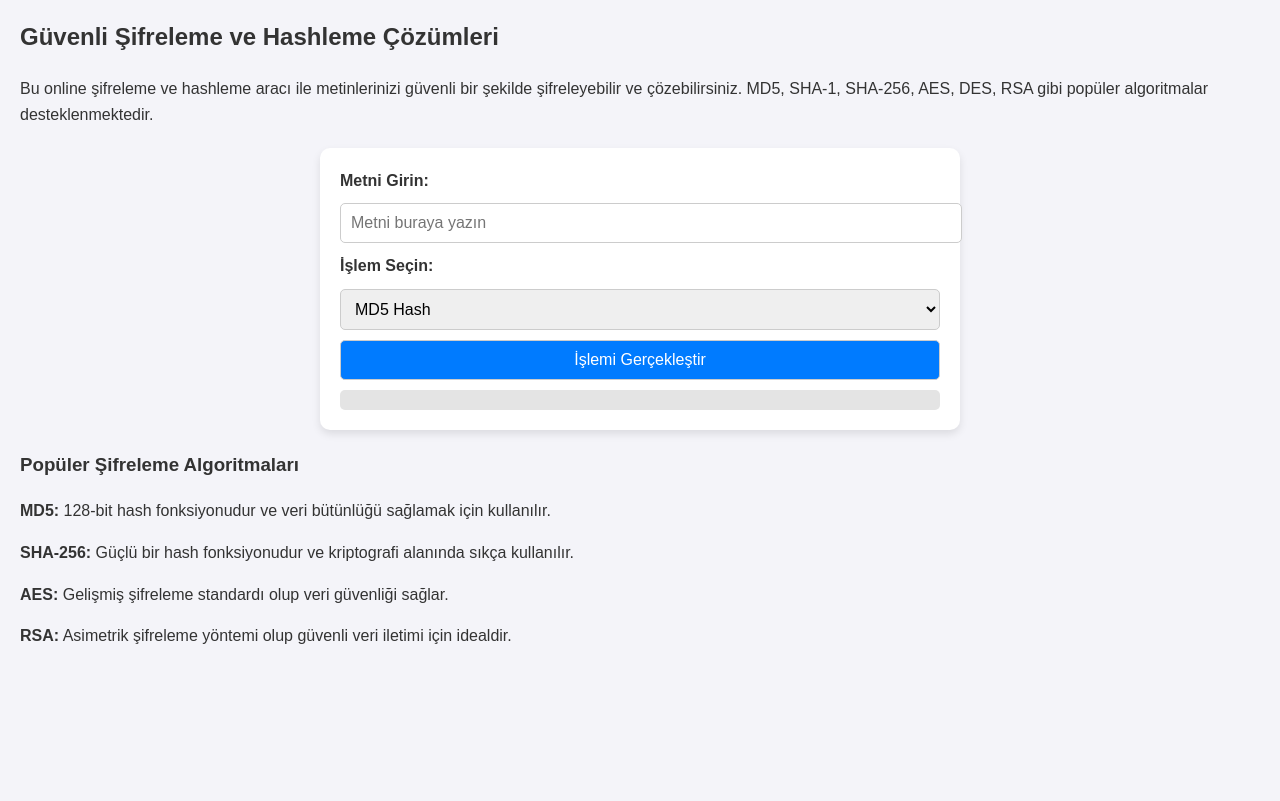
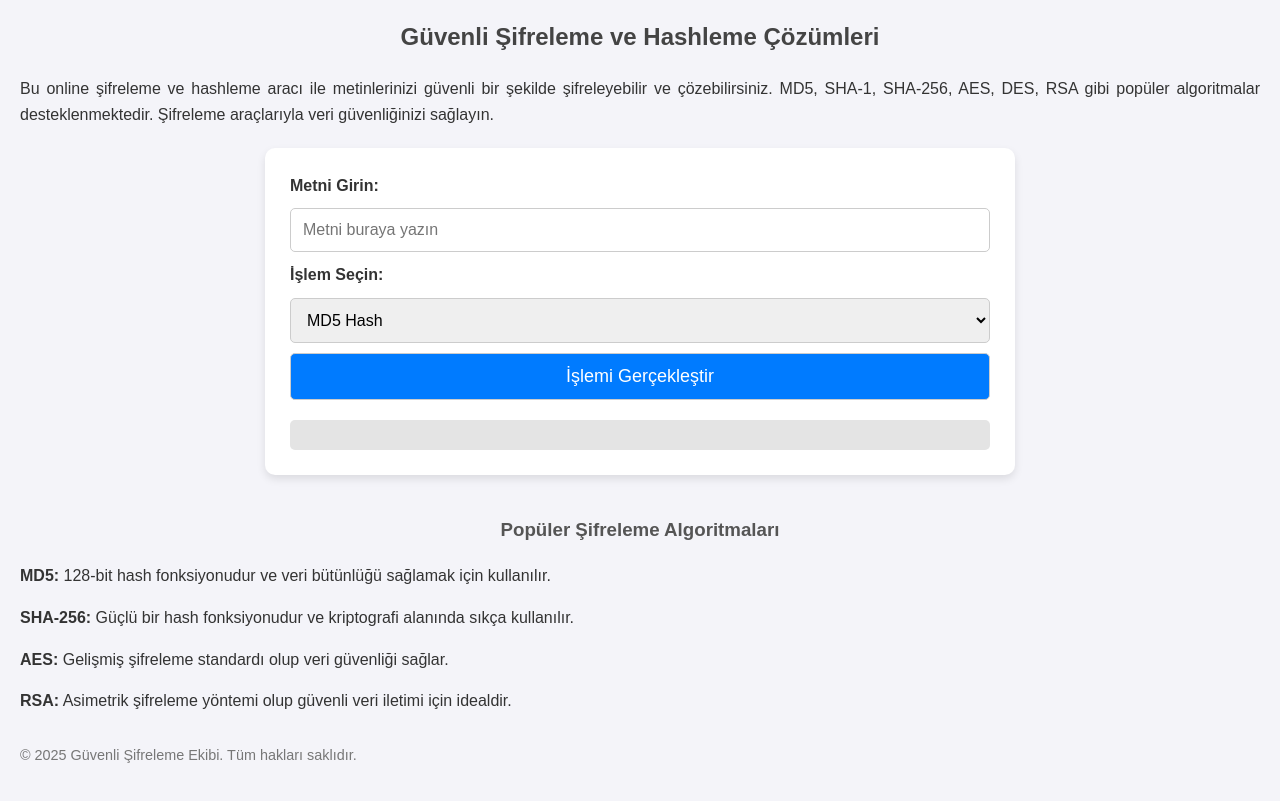
Before and after one commit to sh1mohannad/hash, a plain HTML site: page index.html in a window 1280 px wide. Shown: the part 96-897 px from the top of the page. Before the commit the page ends 800 px from the top, so only its background shows below. Drawn offline with nearby package versions, Linux system fonts and the light colour scheme.

Commit message:
Update index.html

```diff
--- a/index.html
+++ b/index.html
@@ -4,69 +4,94 @@
     <meta charset="UTF-8">
     <meta name="viewport" content="width=device-width, initial-scale=1.0">
     <meta name="description" content="Şifreleme ve Hashleme Aracı ile metinlerinizi güvenli bir şekilde şifreleyin ve hashleyin. MD5, SHA-256, AES, DES, RSA ve daha fazlası!">
-    <meta name="keywords" content="şifreleme, hashleme, MD5, SHA-256, AES, DES, RSA, güvenlik, online şifreleme aracı">
+    <meta name="keywords" content="şifreleme, hashleme, MD5, SHA-256, AES, DES, RSA, güvenlik, online şifreleme aracı, veri şifreleme, online şifreleme">
     <meta name="author" content="Güvenli Şifreleme Ekibi">
+    <meta property="og:title" content="Şifreleme ve Hashleme Aracı | MD5, SHA, AES, DES, RSA">
+    <meta property="og:description" content="Metinlerinizi güvenli bir şekilde şifreleyin ve hashleyin. Popüler şifreleme algoritmalarıyla veri güvenliğinizi sağlayın.">
+    <meta property="og:image" content="URL_TO_IMAGE">
+    <meta property="og:url" content="YOUR_PAGE_URL">
+    <meta name="robots" content="index, follow">
     <title>Şifreleme ve Hashleme Aracı | MD5, SHA, AES, DES, RSA</title>
     <style>
         body {
-            font-family: Arial, sans-serif;
+            font-family: 'Arial', sans-serif;
             background-color: #f4f4f9;
             color: #333;
             margin: 0;
             padding: 20px;
             line-height: 1.6;
         }
-        h1 {
+        h1, h2 {
+            color: #444;
             text-align: center;
-            color: #444;
         }
         .container {
-            max-width: 600px;
+            max-width: 700px;
             margin: 20px auto;
-            padding: 20px;
+            padding: 25px;
             background: #fff;
             border-radius: 10px;
             box-shadow: 0 4px 8px rgba(0, 0, 0, 0.1);
         }
         label {
             font-weight: bold;
+            display: block;
+            margin-bottom: 5px;
         }
         input, select, button {
             display: block;
             width: 100%;
-            padding: 10px;
+            padding: 12px;
             margin: 10px 0;
             font-size: 16px;
             border-radius: 5px;
             border: 1px solid #ccc;
+            box-sizing: border-box;
         }
         button {
             background: #007BFF;
             color: white;
             cursor: pointer;
             transition: background 0.3s;
+            font-size: 18px;
         }
         button:hover {
             background: #0056b3;
         }
         #results {
-            margin-top: 10px;
-            padding: 10px;
+            margin-top: 20px;
+            padding: 15px;
             background-color: #e4e4e4;
             border-radius: 5px;
+            font-family: monospace;
         }
         footer {
             text-align: center;
-            margin-top: 20px;
+            margin-top: 30px;
             font-size: 0.9em;
             color: #777;
+        }
+        .key-input {
+            margin-top: 10px;
+            padding: 10px;
+            background-color: #f9f9f9;
+            border-radius: 5px;
+            border: 1px solid #ddd;
+        }
+        h3 {
+            margin-top: 40px;
+            text-align: center;
+            color: #555;
+        }
+        p {
+            text-align: justify;
         }
     </style>
 </head>
 <body>
     <h1>Şifreleme ve Hashleme Aracı</h1>
     <h2>Güvenli Şifreleme ve Hashleme Çözümleri</h2>
-    <p>Bu online şifreleme ve hashleme aracı ile metinlerinizi güvenli bir şekilde şifreleyebilir ve çözebilirsiniz. MD5, SHA-1, SHA-256, AES, DES, RSA gibi popüler algoritmalar desteklenmektedir.</p>
+    <p>Bu online şifreleme ve hashleme aracı ile metinlerinizi güvenli bir şekilde şifreleyebilir ve çözebilirsiniz. MD5, SHA-1, SHA-256, AES, DES, RSA gibi popüler algoritmalar desteklenmektedir. Şifreleme araçlarıyla veri güvenliğinizi sağlayın.</p>
 
     <div class="container">
         <label for="inputText">Metni Girin:</label>
@@ -95,11 +120,16 @@
 
         <div id="results"></div>
     </div>
+
     <h3>Popüler Şifreleme Algoritmaları</h3>
     <p><strong>MD5:</strong> 128-bit hash fonksiyonudur ve veri bütünlüğü sağlamak için kullanılır.</p>
     <p><strong>SHA-256:</strong> Güçlü bir hash fonksiyonudur ve kriptografi alanında sıkça kullanılır.</p>
     <p><strong>AES:</strong> Gelişmiş şifreleme standardı olup veri güvenliği sağlar.</p>
     <p><strong>RSA:</strong> Asimetrik şifreleme yöntemi olup güvenli veri iletimi için idealdir.</p>
+
+    <footer>
+        <p>© 2025 Güvenli Şifreleme Ekibi. Tüm hakları saklıdır.</p>
+    </footer>
 
     <script src="https://cdnjs.cloudflare.com/ajax/libs/crypto-js/4.1.1/crypto-js.min.js"></script>
     <script src="https://cdnjs.cloudflare.com/ajax/libs/jsrsasign/10.1.10/jsrsasign-all-min.js"></script>
```
